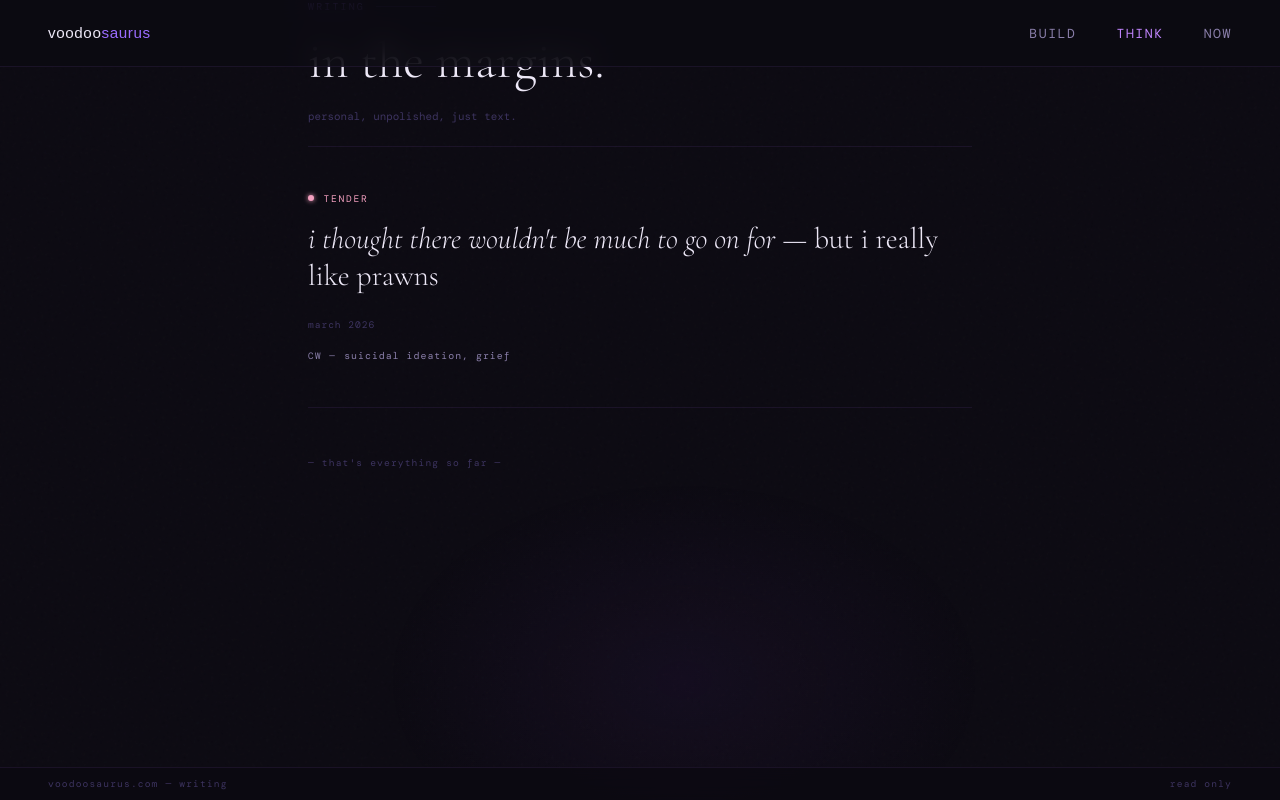
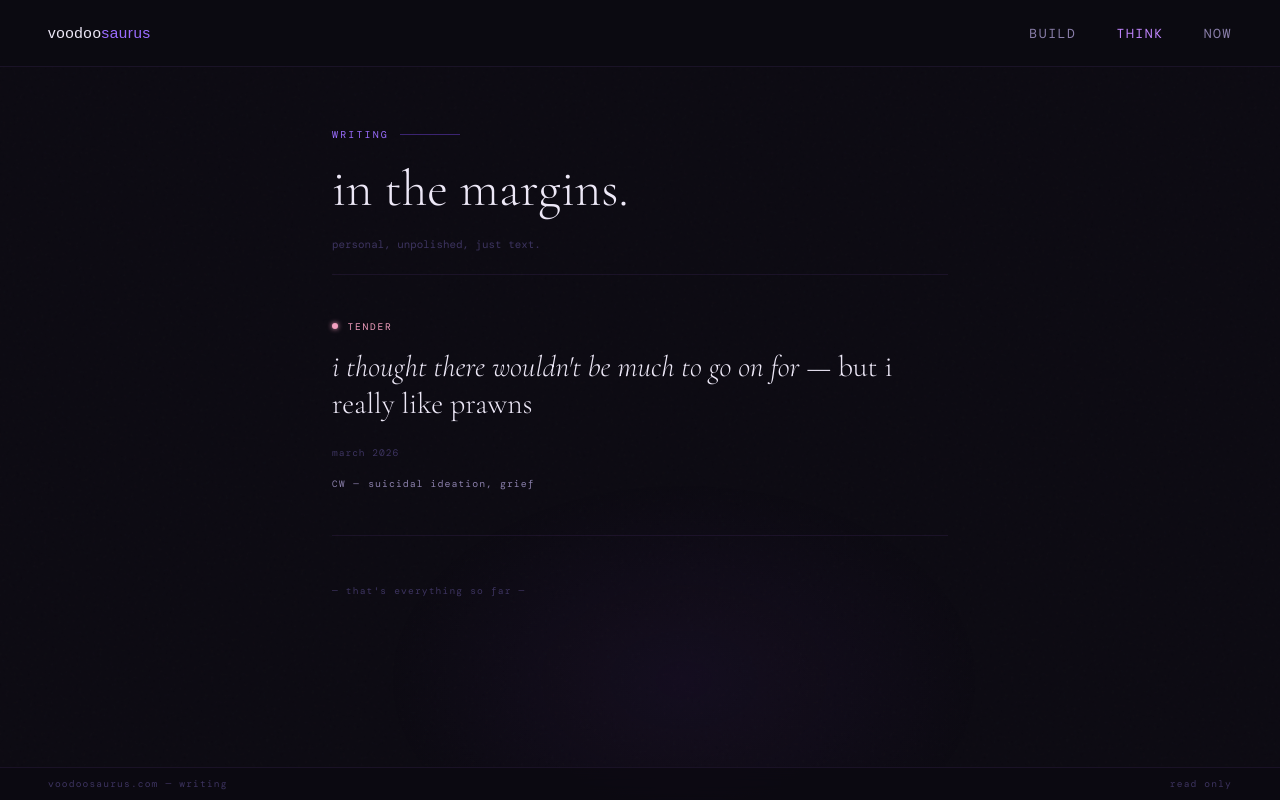
Before and after one commit to voodoosaurus/voodoosaurus.github.io, a plain HTML site: page writing.html in a window 1280 px wide. Drawn offline with nearby package versions, Linux system fonts and the light colour scheme; a web font is replaced by a local one.

Commit message:
Modify padding and height in .page class
Updated padding and height properties for the page class.

```diff
--- a/writing.html
+++ b/writing.html
@@ -88,8 +88,8 @@
     position: relative; z-index: 1;
     max-width: 680px;
     margin: 0 auto;
-    padding: 0 0.5rem;
-    height: 100vh;
+    padding: 8rem 2rem 8rem;
+    min-height: 100vh;
   }
 
   /* ── PAGE HEADER ── */
```
